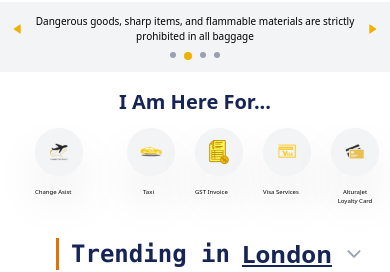
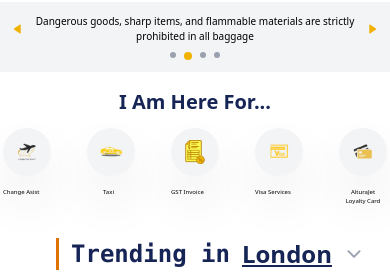
Before and after one commit to PaWaNGaNgWar9/Alturajetairlines, a React (Vite) app: page / in a window 390 px wide. Shown: the part 1620-1892 px from the top of the page. Built offline with nearby package versions, Linux system fonts and the light colour scheme.

Commit message:
fix the layout

```diff
--- a/src/components/herosection.jsx
+++ b/src/components/herosection.jsx
@@ -16,7 +16,7 @@ const Herosection = () => {
 
   return (
     <section
-      className="relative  h-[80svh] s:h-screen w-full bg-cover bg-center bg-no-repeat transition-all duration-700"
+      className="relative   h-[80svh] s:h-screen w-full bg-cover bg-center bg-no-repeat transition-all duration-700"
       style={{ backgroundImage: `url(${images[current]})` }}
     >
       {/* Dark overlay for readability */}
--- a/src/components/loyaltycard.jsx
+++ b/src/components/loyaltycard.jsx
@@ -7,7 +7,7 @@ const LoyaltyCard =()=>
                 <p className="text-3xl  font-medium text-blue-900 m-3 ">
                     AlturaJet Loyalty Program
                 </p>
-                <div className="bg-cover bg-no-repeat bg-center w-99 md:w-190  h-45 md:h-75 ml-1 md:ml-5 md:rounded-2xl "
+                <div className="bg-cover bg-no-repeat bg-center w-100 md:w-190  h-50 md:h-75 ml-1 md:ml-5 md:rounded-2xl "
                    style={{backgroundImage: "url('/loyal.png')"}}>
                     <div className="p-2 md:p-5">
                        <img src="/cardlogo.png" className="w-23 h-6 md:w-35 md:h-13" alt="logo"/>
@@ -18,10 +18,10 @@ const LoyaltyCard =()=>
                        </h1>
                    </div>
                         <a href="#"  className="cursor-pointer">
-                            <div className="border-2 border-amber-600 w-40 md:w-50 h-12   mt-2 md:mt-5  md:ml-5 ml-2 text-center
+                            <div className="border-2 border-white w-30 md:w-50 h-9  mt-5  md:ml-5 ml-2 text-center
                             hover:bg-amber-600
                             ">
-                           <p className="p-2  text-white md:text-lg md:font-medium ">Know More</p>
+                           <p className="p-2  text-white text-xs md:text-lg md:font-medium ">Know More</p>
                         </div></a>
                 </div>
                 </div>
--- a/src/components/slidebar.jsx
+++ b/src/components/slidebar.jsx
@@ -9,8 +9,8 @@ const Slidebar = () => {
                                 I Am Here For...</p>
                                 </div>
         </div>
-        <div  className="justify-center gap-5 md:gap-28 md:mt-8 mt-3 flex flex-row">
-             <div className="px-6 md:px-0">
+        <div  className="justify-center gap-9 md:gap-28 md:mt-8 mt-3 flex flex-row">
+             <div className="md:px-0">
             <div className="bg-gray-100 w-12 h-12 p-3 md:w-30 md:h-30 md:p-6  shadow-2xl object-contain rounded-full">
                  <a href="#" className="cursor-pointer "><img src="/icon1.png" alt="Image"/></a>
              </div>
```
